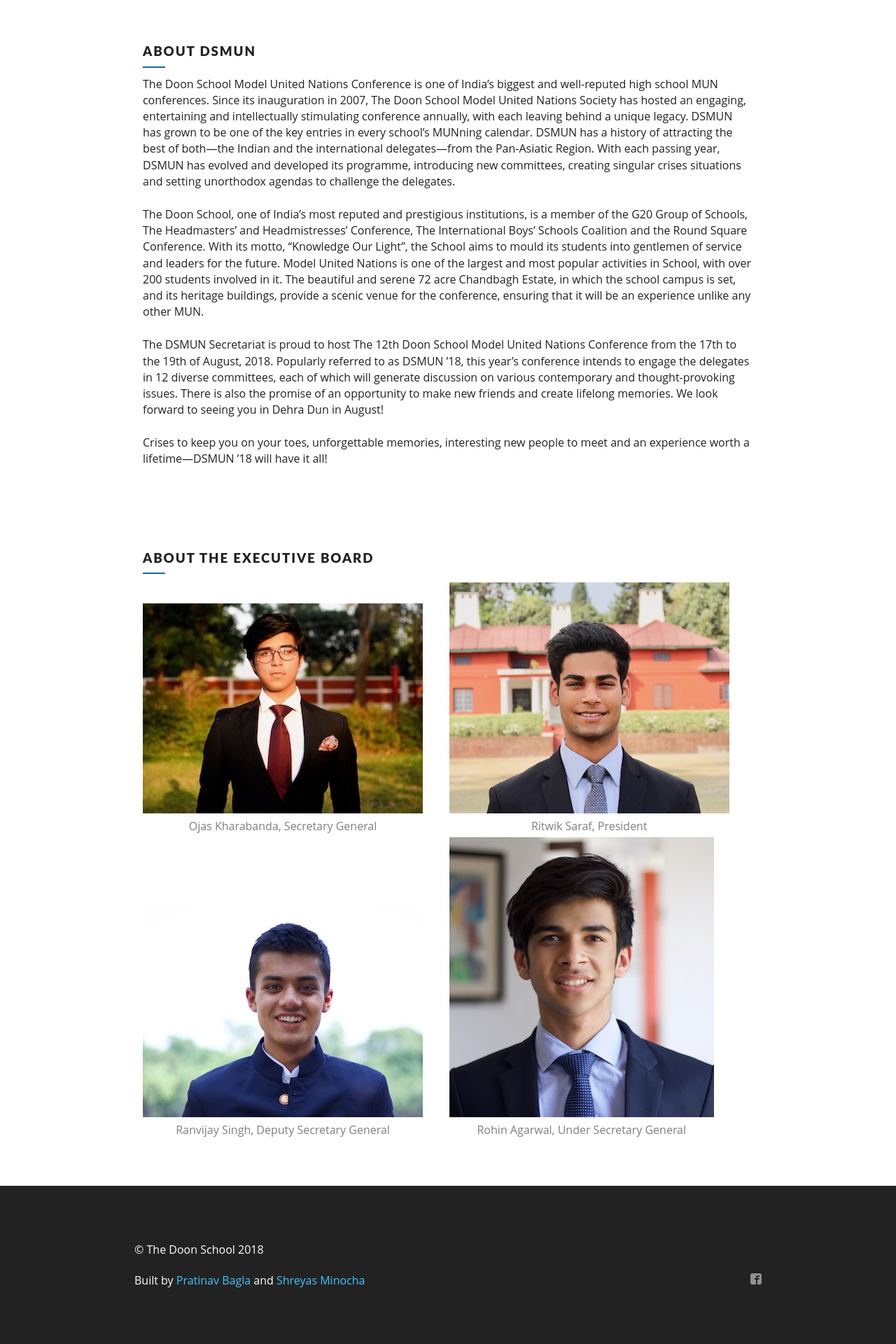
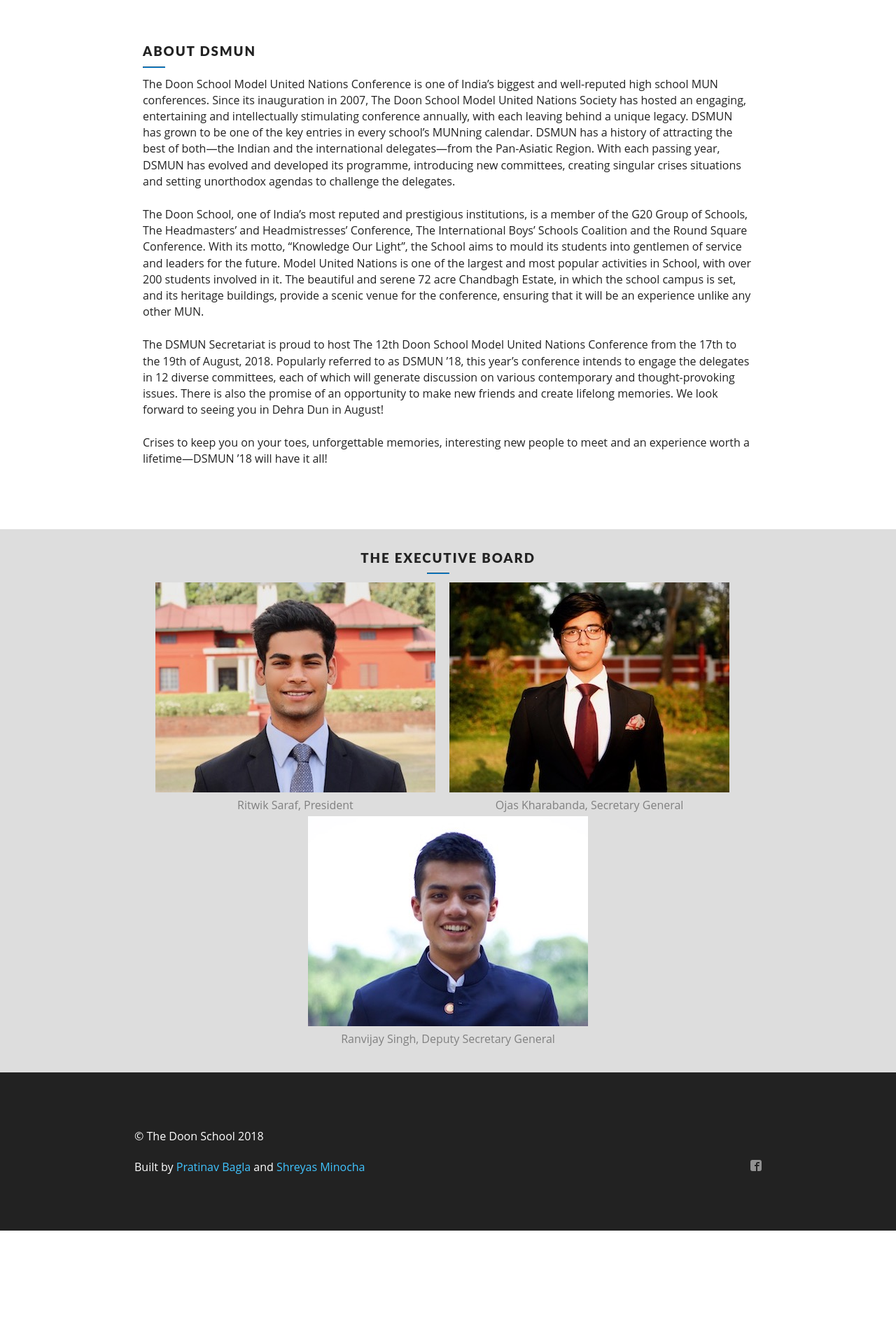
Before and after one commit to pratinav/dsmun18.com, a Jekyll site: the page built from index.html, in a window 1280 px wide. Shown: the part 900-2820 px from the top of the page at 70% size. Built offline with Jekyll 4.4.1, drawn with Linux system fonts in a browser that asks for light colours; some web fonts are replaced; a script that is not in the unit is left out; after the commit the page ends 2658 px from its top, so only the background shows below that.

Commit message:
Change EB section layout

```diff
--- a/assets/css/style.css
+++ b/assets/css/style.css
@@ -780,5 +780,24 @@
 
 #eb figure {
   display: inline-block;
-  margin-right: 2.1em;
+  margin-right: 1em;
 }
+
+#eb figure:last-child {
+  margin-right: 0;
+}
+
+#eb {
+  max-width: none;
+  text-align: center;
+  background: rgba(214, 214, 214, 0.825);
+  margin: 2em 0;
+  width: 100%;
+  margin-bottom: 0;
+  padding: 2em 0 4em;
+}
+
+#eb h1::after {
+  position: relative;
+  margin: 12px calc(50% - 30px);
+}
--- a/index.html
+++ b/index.html
@@ -31,21 +31,17 @@
 </section>
 
 <section id="eb" class="container panel">
-  <h1>About the Executive Board</h1>
+  <h1>The Executive Board</h1>
+  <figure>
+    <img src="/assets/images/eb/saraf.jpg" alt="Ritwik Saraf" title="Ritwik Saraf">
+    <figcaption>Ritwik Saraf, President</figcaption>
+  </figure>
   <figure>
     <img src="/assets/images/eb/ojk.jpg" alt="Ojas Kharabanda" title="Ojas Kharabanda">
     <figcaption>Ojas Kharabanda, Secretary General</figcaption>
   </figure>
   <figure>
-    <img src="/assets/images/eb/saraf.jpg" alt="Ritwik Saraf" title="Ritwik Saraf">
-    <figcaption>Ritwik Saraf, President</figcaption>
-  </figure>
-  <figure>
     <img src="/assets/images/eb/ranvijay.jpg" alt="Ranvijay Singh" title="Ranvijay Singh">
     <figcaption>Ranvijay Singh, Deputy Secretary General</figcaption>
   </figure>
-  <figure>
-    <img src="/assets/images/eb/rohin.jpg" alt="Rohin Agarwal" title="Rohin Agarwal">
-    <figcaption>Rohin Agarwal, Under Secretary General</figcaption>
-  </figure>
 </section>
```
Also changed, not shown: assets/images/eb/saraf.jpg.
